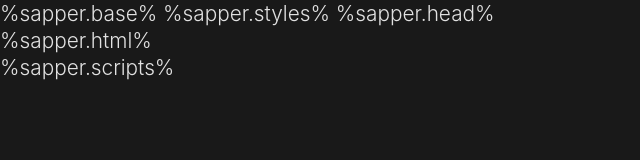
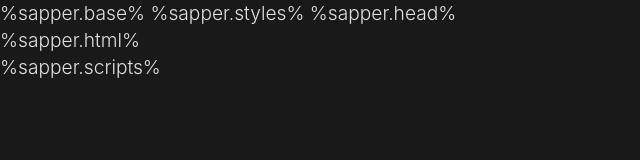
Before and after one commit to jacknot/justin.duch.me, a website: page src/template.html in a window 1280 px wide. Shown: the whole page, without its empty margins (0-640 px from the left). Drawn offline with Linux system fonts and the light colour scheme; a web font is replaced by a local one.

Commit message:
change font size

```diff
--- a/src/template.html
+++ b/src/template.html
@@ -96,9 +96,9 @@
       margin: 0;
       font-family: Signifier, -apple-system, BlinkMacSystemFont,
         Helvetica Neue, sans-serif !important;
-      font-size: 1.3rem;
+      font-size: 1.2rem;
       font-weight: 300;
-      line-height: 1.3;
+      line-height: 1.4;
       color: #e1e1e1;
       background-color: #191919;
     }
@@ -130,6 +130,10 @@
 
     strong {
       font-weight: bold;
+    }
+
+    pre, code {
+      font-size: 1rem;
     }
 
     .space-yo {
```
